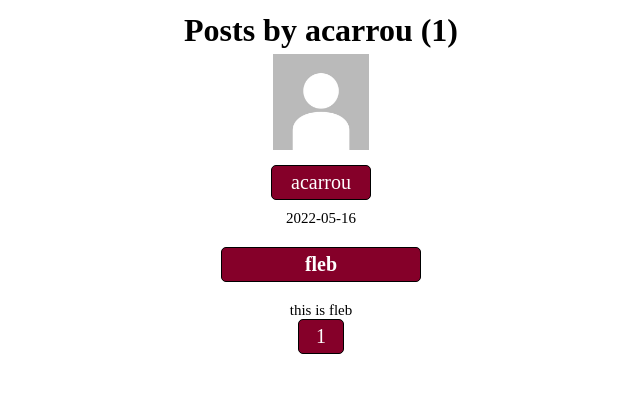
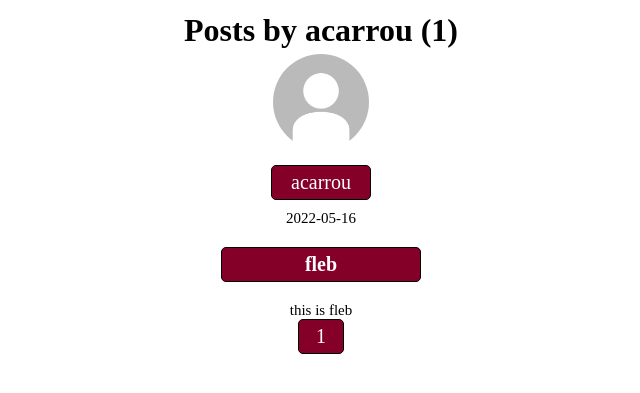
Before and after one commit to marymarkart/CMPE131-02-Team5, a Flask app: a page that uses flask_project_T5/project/templates/user_posts.html in a window 1280 px wide. Shown: the part 53-446 px from the top of the page, without its empty margins (319-959 px from the left). Run offline with Flask 2, Linux system fonts and the light colour scheme; data comes from the database, SQL or seed files in the repository; some libraries are stand-ins or nearby versions.

Commit message:
Added a white background for each post and created a circular border for the profile pics

```diff
--- a/flask_project_T5/project/static/splash.css
+++ b/flask_project_T5/project/static/splash.css
@@ -156,7 +156,16 @@ h1 {
     margin: 5px auto;
 }
 
-.image {
+.profile-image {
+    margin: auto;
+    padding: 5px 0;
+    border-radius: 50%;
+    text-align: center;
+    text-decoration: none;
+    display: block;
+}
+
+.post-image {
     margin: auto;
     padding: 5px 0;
     border-radius: 1px;
@@ -174,6 +183,7 @@ h1 {
 
 .post {
     box-shadow: 0 4px 8px 0 rgba(0,0,0,0.2);
+    background-color: white;
     width: 250px;
     height: 400px;
     margin: 10px 20px;
@@ -193,7 +203,7 @@ h1 {
     text-decoration: none;
     font-size: 18px;
     display: block;
-    color: white;
+    color: black;
     transition-duration: 0.5s;
 }
 
--- a/flask_project_T5/project/templates/posts.html
+++ b/flask_project_T5/project/templates/posts.html
@@ -4,7 +4,7 @@
         <div class="flex-container">
             {% for post in posts.items %}
             <article class="post">
-                <img class="image" height="96" width="96" src="{{ url_for('static', filename='profile_pics/' + post.author.image_file) }}">
+                <img class="profile-image" height="96" width="96" src="{{ url_for('static', filename='profile_pics/' + post.author.image_file) }}">
                 <div class="media-body">
                     <div class="article-metadata">
                         <a class="button" href="{{ url_for('user_posts', username=post.author.username) }}">{{ post.author.username }}</a>
--- a/flask_project_T5/project/templates/user_posts.html
+++ b/flask_project_T5/project/templates/user_posts.html
@@ -3,7 +3,7 @@
     <h1 class="mb-3">Posts by {{ user.username }} ({{ posts.total }})</h1>
     {% for post in posts.items %}
         <article class="media content-section">
-          <img class="image"  height="96" width="96" src="{{ url_for('static', filename='profile_pics/' + post.author.image_file) }}">
+          <img class="profile-image"  height="96" width="96" src="{{ url_for('static', filename='profile_pics/' + post.author.image_file) }}">
           <div class="media-body">
             <div class="article-metadata">
               <a class="medium-button" href="{{ url_for('user_posts', username=post.author.username) }}">{{ post.author.username }}</a>
```
